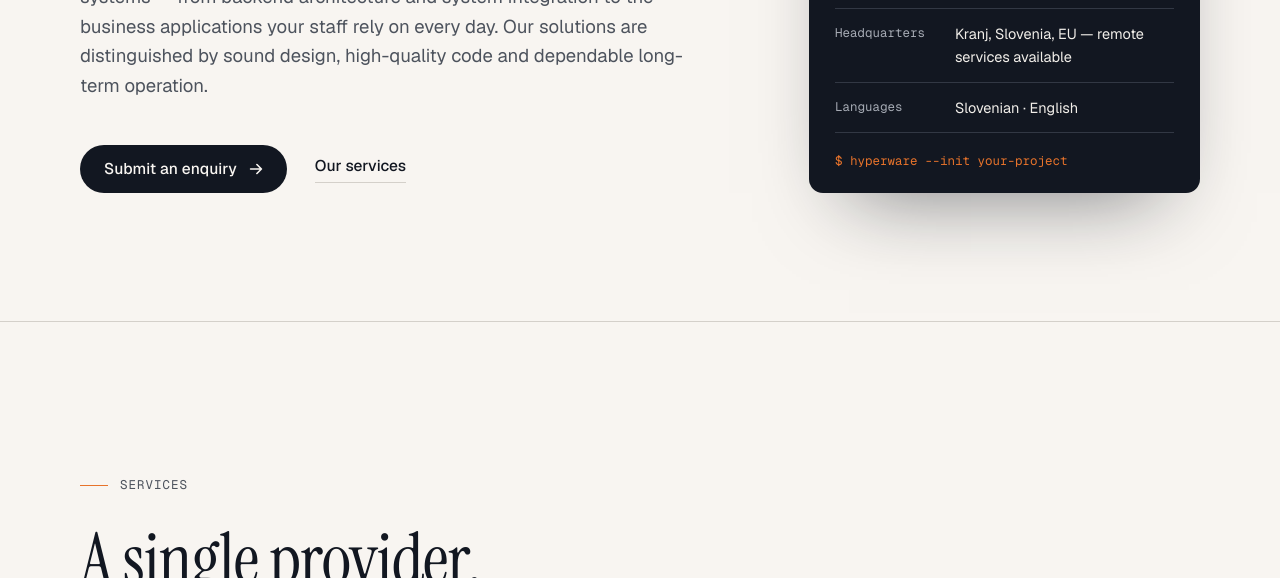
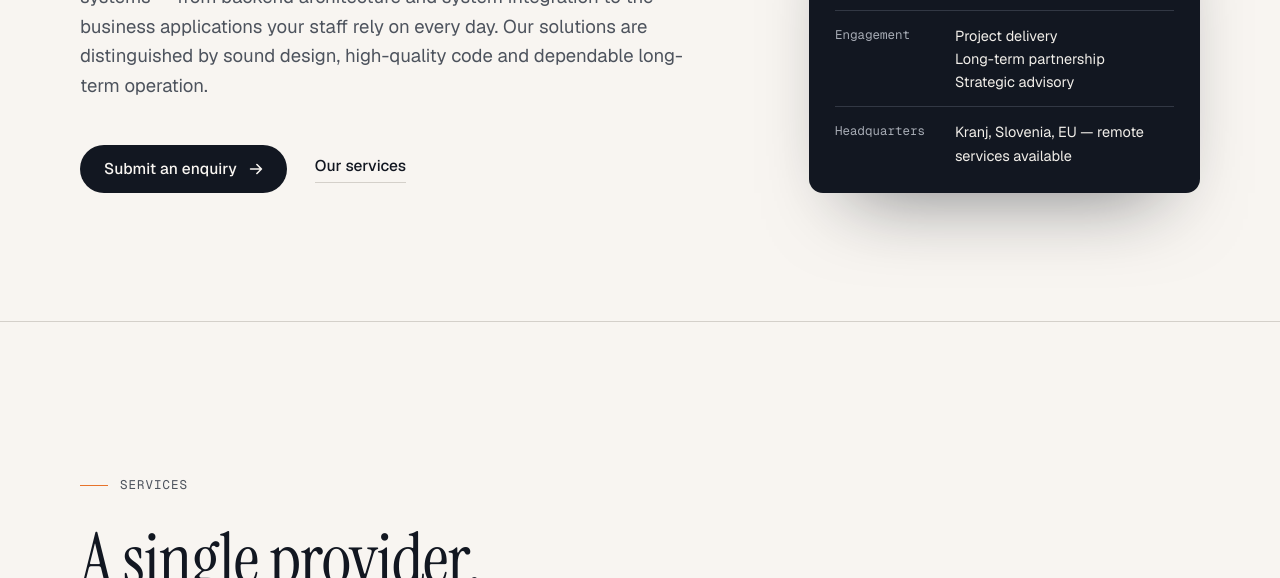
Before and after one commit to nejc-skerjanc/skerjanc.org, a plain HTML site: page index.html in a window 1280 px wide. Shown: the part 522-1100 px from the top of the page. Drawn offline with nearby package versions, Linux system fonts and the light colour scheme.

Commit message:
Remove languages row and terminal line from hero card
Co-Authored-By: Claude Opus 5.5 <noreply@anthropic.com>

```diff
--- a/i18n.js
+++ b/i18n.js
@@ -42,8 +42,6 @@ const STRINGS = {
     'spec.eng.v': 'Celovita izvedba projektov<br>Dolgoročno partnerstvo<br>Strateško svetovanje',
     'spec.loc.k': 'Sedež',
     'spec.loc.v': 'Kranj, Slovenija, EU — storitve tudi na daljavo',
-    'spec.lang.k': 'Jeziki',
-    'spec.lang.v': 'Slovenščina · Angleščina',
 
     'services.eyebrow': 'Storitve',
     'services.title': 'En izvajalec,<br>odgovoren za <em>celoten</em> sistem.',
--- a/index.html
+++ b/index.html
@@ -114,11 +114,7 @@
             <div><dt data-i18n="spec.focus.k">Expertise</dt><dd data-i18n="spec.focus.v">Software &amp; information systems development</dd></div>
             <div><dt data-i18n="spec.eng.k">Engagement</dt><dd data-i18n="spec.eng.v">Project delivery<br>Long-term partnership<br>Strategic advisory</dd></div>
             <div><dt data-i18n="spec.loc.k">Headquarters</dt><dd data-i18n="spec.loc.v">Kranj, Slovenia, EU — remote services available</dd></div>
-            <div><dt data-i18n="spec.lang.k">Languages</dt><dd data-i18n="spec.lang.v">Slovenian · English</dd></div>
           </dl>
-          <div class="spec__foot">
-            <code>$ hyperware --init your-project</code>
-          </div>
         </aside>
       </div>
     </section>
--- a/styles.css
+++ b/styles.css
@@ -319,7 +319,7 @@ html[lang="sl"] .statement__text { max-width: 24ch; }
   background: var(--ink);
   color: var(--on-dark);
   border-radius: var(--radius);
-  padding: 26px 26px 22px;
+  padding: 26px;
   font-size: 14.5px;
   box-shadow: 0 40px 80px -40px oklch(0.2 0.02 262 / 0.55);
 }
@@ -344,6 +344,7 @@ html[lang="sl"] .statement__text { max-width: 24ch; }
 }
 .spec__list { margin: 0; }
 .spec__list > div:first-child { padding-top: 0; }
+.spec__list > div:last-child { border-bottom: 0; padding-bottom: 0; }
 .spec__list > div {
   display: grid;
   grid-template-columns: 104px 1fr;
```
